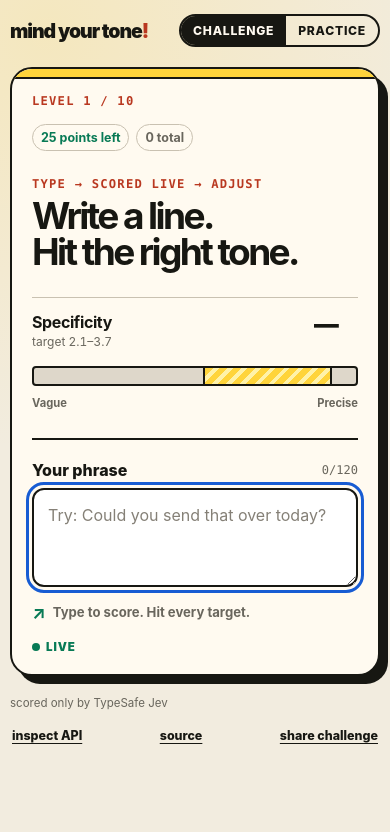
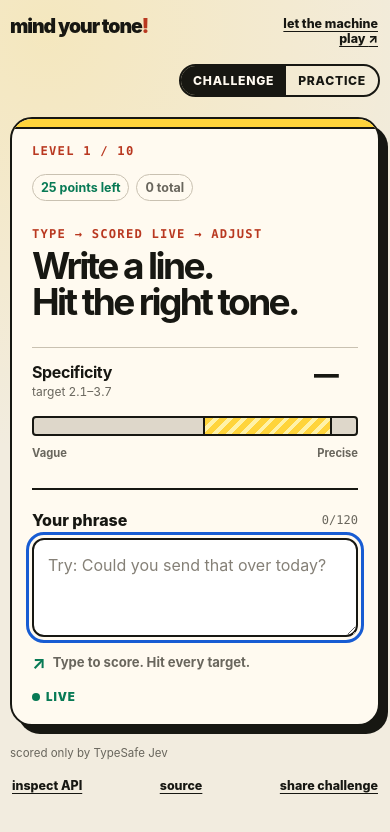
Before and after one commit to tomviner/mind-your-tone, a React (Vite) app: page / in a window 390 px wide. Shown: the top 832 px of the page. Built offline with nearby package versions, Linux system fonts and the light colour scheme.

Commit message:
feat: link to alternate tone game

```diff
--- a/src/App.tsx
+++ b/src/App.tsx
@@ -435,6 +435,12 @@ export default function App({ initialSeed }: AppProps) {
         <a className="wordmark" href="/" aria-label="mind your tone home">
           mind your tone<span aria-hidden="true">!</span>
         </a>
+        <a
+          className="text-button sibling-link"
+          href="https://tone-jev.tomv.uk/"
+        >
+          let the machine play <span aria-hidden="true">↗</span>
+        </a>
         <nav aria-label="Game mode" className="mode-switch">
           <button
             type="button"
--- a/src/styles.css
+++ b/src/styles.css
@@ -72,7 +72,13 @@ a:focus-visible {
 }
 
 .site-header {
+  display: grid;
+  grid-template-columns: auto 1fr auto;
   margin-bottom: 20px;
+}
+
+.sibling-link {
+  justify-self: end;
 }
 
 .wordmark {
@@ -722,7 +728,18 @@ textarea::placeholder {
   }
 
   .site-header {
-    align-items: center;
+    grid-template-columns: 1fr auto;
+    align-items: start;
+  }
+
+  .sibling-link {
+    max-width: 110px;
+    text-align: right;
+  }
+
+  .site-header .mode-switch {
+    grid-column: 1 / -1;
+    justify-self: end;
   }
 
   .game-meta,
```
Also changed, not shown: 1 other file (tests, documents, lock files or other folders).
